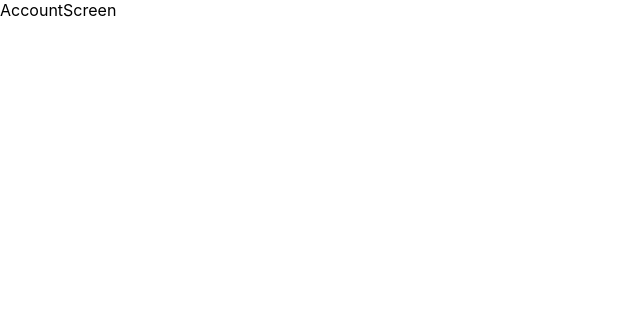
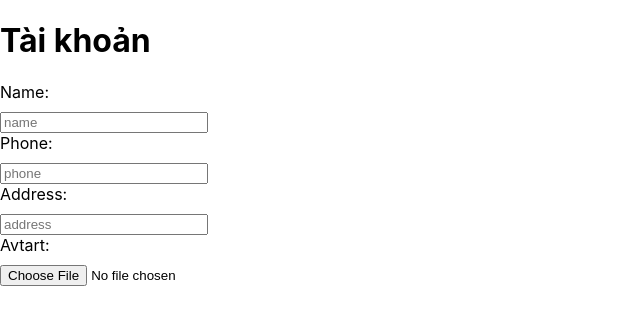
Before and after one commit to HoangNgocThang/MyStore-client-reactjs, a React (Create React App) app: page /account in a window 1280 px wide. Shown: the top 324 px of the page, without its empty margins (0-640 px from the left). Built offline with nearby package versions, Linux system fonts and the light colour scheme.

Commit message:
ui man tai khoan

```diff
--- a/src/screens/AccountScreen.js
+++ b/src/screens/AccountScreen.js
@@ -4,13 +4,68 @@ class AccountScreen extends Component {
     constructor(props) {
         super(props);
         this.state = {
+            name: '',
+            phone: '',
+            address: '',
+            avatar: ''
         };
     }
 
+    handleChangeName = (e) => {
+        this.setState({ name: e.target.value });
+    }
+
+    handleChangePhone = (e) => {
+        this.setState({ phone: e.target.value });
+    }
+
+    handleChangeAdress = (e) => {
+        this.setState({ address: e.target.value });
+    }
+
+
+    onFileChange = () => {
+
+    }
+
     render() {
+        const { name, phone, address } = this.state;
         return (
-            <div>
-                <span> AccountScreen </span>
+            <div style={{ display: 'flex', flexDirection: 'column' }}>
+                <h1>Tài khoản</h1>
+
+                <span>Name:</span>
+                <input
+                    style={{ width: 200, marginTop: 10 }}
+                    placeholder="name"
+                    id="name"
+                    onChange={this.handleChangeName}
+                    value={name}
+                />
+
+                <span>Phone:</span>
+                <input
+                    style={{ width: 200, marginTop: 10 }}
+                    placeholder="phone"
+                    id="phone"
+                    onChange={this.handleChangePhone}
+                    value={phone}
+                />
+
+                <span>Address:</span>
+                <input
+                    style={{ width: 200, marginTop: 10 }}
+                    placeholder="address"
+                    id="address"
+                    onChange={this.handleChangeAdress}
+                    value={address}
+                />
+
+                <span>Avtart:</span>
+                <input
+                    type="file"
+                    style={{ width: 200, marginTop: 10 }}
+                    onChange={this.onFileChange} />
             </div>
         );
     }
--- a/src/screens/HomeScreen.js
+++ b/src/screens/HomeScreen.js
@@ -190,7 +190,11 @@ class HomeScreen extends Component {
     }
 
     onClickAccount = () => {
-
+        if (this.state.user == null) {
+            alert('Vui lòng đăng nhập');
+            return;
+        }
+        this.props.history.push('/account');
     }
 
     render() {
--- a/src/screens/OrderScreen.js
+++ b/src/screens/OrderScreen.js
@@ -53,7 +53,7 @@ class OrderScreen extends Component {
                         style={{
                             display: 'flex',
                             flexDirection: 'column',
-                            marginTop: 8,
+                            marginTop: 15,
                             backgroundColor: 'yellow',
                             width: 500
                         }}>
```
Also changed, not shown: 1 other file (tests, documents, lock files or other folders).
